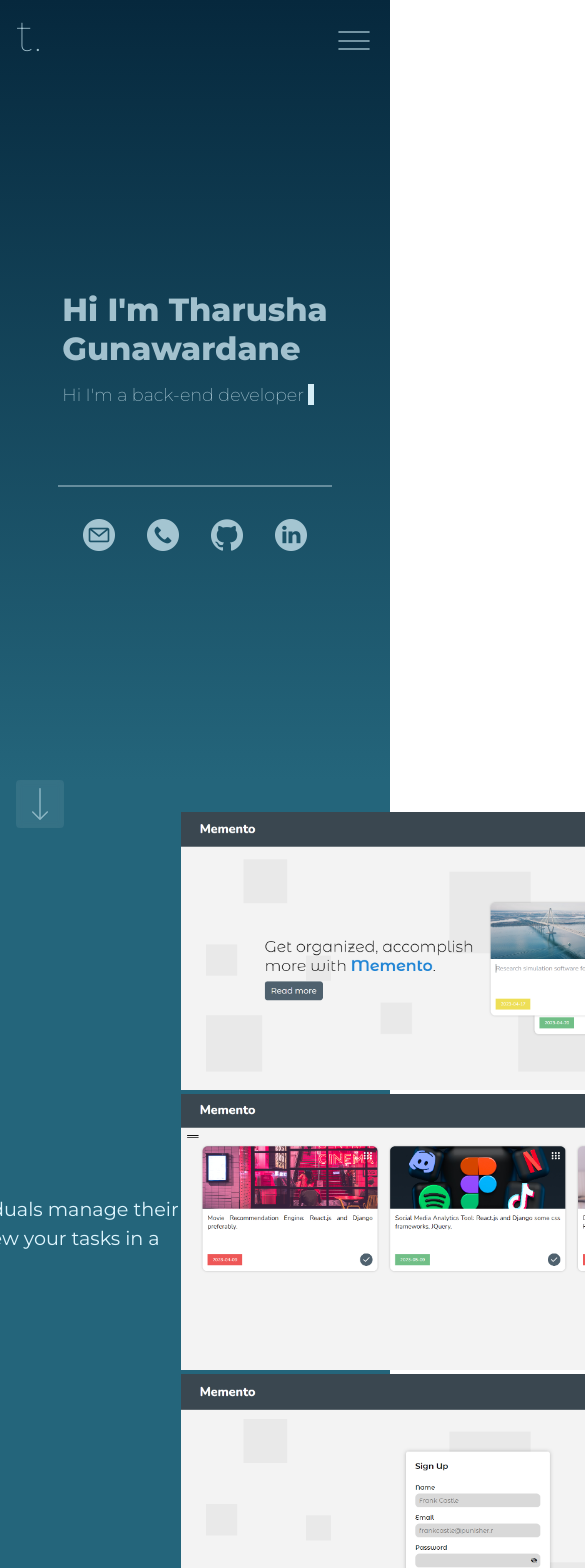
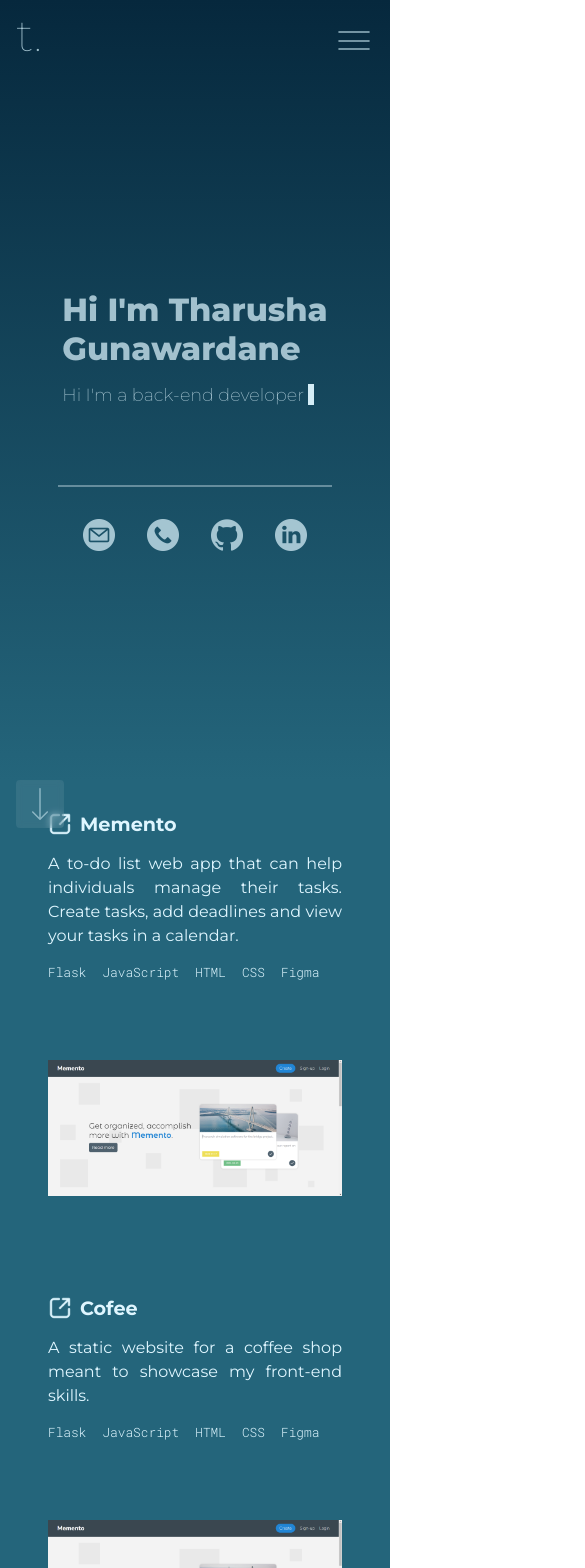
Before and after one commit to Tharushag/portfolio-3, a React (Create React App) app: page / in a window 390 px wide. Shown: the top 1568 px of the page, 585 px wide, since content can reach past the window. Built offline with nearby package versions, Linux system fonts and the light colour scheme.

Commit message:
complete projects animation

```diff
--- a/public/index.html
+++ b/public/index.html
@@ -7,7 +7,7 @@
 
     <title>Tharusha Gunawardane | Full-stack web developer</title>
 
-    <link rel="shortcut icon" href="%PUBLIC_URL%/logo.ico" type="image/x-icon">
+    <link rel="shortcut icon" href="%PUBLIC_URL%/favicon.ico" type="image/x-icon">
 
     <!-- Google fonts -->
     <link href="https://fonts.googleapis.com/css2?family=Montserrat:wght@100;200;300;400;600;700;800&family=Roboto+Mono:wght@300&display=swap" rel="stylesheet">
--- a/public/style.css
+++ b/public/style.css
@@ -371,6 +371,7 @@ nav li {
   transform: rotate(90deg);
   transition: transform 1s;
   width: 2rem;
+  z-index: 100;
 }
 .arrow:active {
   opacity: 1;
@@ -390,24 +391,45 @@ nav li {
   color: #DFF6FF;
 }
 
-.showcase {
+.project {
   align-items: center;
   display: flex;
+  gap: 5rem;
   justify-content: center;
+  padding: 0 5rem;
 }
 
-.showcase-info {
+.project:first-child {
+  flex-direction: row-reverse;
+  margin-bottom: 12rem;
+}
+
+.project:last-child {
+  margin-bottom: 5rem;
+}
+
+.project:first-child .project-description {
+  padding-left: 2rem;
+}
+
+.project:last-child .project-description {
+  padding-right: 2rem;
+}
+
+.project-description {
   display: flex;
   flex-direction: column;
   gap: 1rem;
+  text-align: justify;
 }
 
 .title {
   align-items: center;
   color: #DFF6FF !important;
   display: flex;
-  font-size: 1.5rem;
+  font-size: clamp(1.2rem, 1.6vw, 1.5rem);
   font-weight: 700;
+  width: fit-content;
 }
 
 .title:hover {
@@ -423,25 +445,97 @@ nav li {
   margin-right: .5rem;
 }
 
-.showcase-info p {
-  font-size: 1.2rem;
-  width: 45ch;
+.project-description p {
+  font-size: clamp(1rem, 1.3vw, 1.2rem);
   line-height: 150%;
 }
 
-.showcase-info ul {
+.project-description ul {
   display: flex;
   gap: 1rem;
 }
 
-.showcase-info li {
+.project-description li {
   font-family: "Roboto Mono", monospace;
+  font-size: clamp(.8rem, 1.1vw, 1rem);
 }
 
-.img-container {
+.project-view {
+  position: relative;
   width: min-content;
 }
 
-.img-container img {
-  width: 600px;
+.project-view img {
+  -webkit-box-shadow: 0 0 10px rgba(0, 0, 0, 0);
+  box-shadow: 0 0 10px rgba(0, 0, 0, 0);
+  left: 0;
+  position: absolute;
+  top: 0;
+  transition: left 1s, top 1s, box-shadow 1s, -webkit-box-shadow 1s;
+  width: 40vw;
 }
+
+.project-view img:nth-child(1) {
+  z-index: 20;
+}
+
+.project-view img:nth-child(2) {
+  position: relative;
+  z-index: 10;
+}
+
+.project-view img:nth-child(3) {
+  z-index: 1;
+}
+
+.shadow img {
+  -webkit-box-shadow: 0 0 10px rgba(0, 0, 0, .25);
+  box-shadow: 0 0 10px rgba(0, 0, 0, .25);
+}
+
+.img1 {
+  top: 2rem !important;
+  left: -2rem !important;
+}
+
+.img2 {
+  top: -2rem !important;
+  left: 2rem !important;
+}
+
+@media (max-width: 1000px) {
+  .project {
+    flex-direction: column !important;
+    padding: 0;
+    margin: 0 0 6rem !important;
+  }
+
+  .project-description {
+    width: 45ch;
+    padding: 0 !important;
+  }
+
+  .project-view {
+    width: 60%;
+  }
+
+  .project-view img {
+    width: 100%;
+  }
+}
+
+@media (max-width: 600px) {
+  .project-description {
+    width: auto;
+  }
+
+  .project-view {
+    width: 80%;
+  }
+}
+
+@media (max-width: 500px) {
+  .project-view {
+    width: 100%;
+  }
+}
--- a/src/components/Showcase.jsx
+++ b/src/components/Showcase.jsx
@@ -1,13 +1,32 @@
+import { useState, useEffect } from 'react'
 import share from '../icons/share.png'
 import memento1 from "../images/memento-1.png"
 import memento2 from "../images/memento-2.png"
 import memento3 from "../images/memento-3.png"
 
-function Showcase(props) {
+function Showcase() {
+  const [scrollPosition, setScrollPosition] = useState(0);
+  const handleScroll = () => {
+      const position = window.pageYOffset;
+      setScrollPosition(position);
+    };
+
+  let condition1 = (scrollPosition > 200) && (scrollPosition < 850);
+  let condition2 = (scrollPosition > 670) && (scrollPosition < 1285);
+
+  useEffect(() => {
+      window.addEventListener('scroll', handleScroll, { passive: true });
+
+      return () => {
+          window.removeEventListener('scroll', handleScroll);
+      };
+  }, []);
+
   return (
-    <div className="showcase">
-      <div className="showcase-info">
-        <a href="https://memento-hqc5.onrender.com" target="_blank" rel="noreferrer" className="title"><img src={share} alt="share-icon" /> Memento</a>
+    <>
+      <div className="project">
+        <div className="project-description">
+          <a href="https://memento-hqc5.onrender.com" target="_blank" rel="noreferrer" className="title"><img src={share} className="non-draggable" alt="share-icon" /> Memento</a>
           <p>A to-do list web app that can help individuals manage their tasks. Create tasks, add deadlines and view your tasks in a calendar.</p>
 
           <ul>
@@ -18,12 +37,35 @@ function Showcase(props) {
             <li>Figma</li>
           </ul>
         </div>
-      <div className="img-container">
-        <img src={memento1} />
-        <img src={memento2} />
-        <img src={memento3} />
+
+        <div className={ condition1 ? "shadow project-view": "project-view" }>
+          <img className={ condition1 ? "img1": "" } src={ memento1 } alt="project Memento" loading="lazy" />
+          <img src={ memento2 } alt="project Memento" loading="lazy" />
+          <img className={ condition1 ? "img2" : "" } src={ memento3 } alt="project Memento" loading="lazy" />
         </div>
       </div>
+
+      <div className="project">
+        <div className="project-description">
+          <a href="https://memento-hqc5.onrender.com" target="_blank" rel="noreferrer" className="title"><img src={share} className="non-draggable" alt="share-icon" />Cofee</a>
+          <p>A static website for a coffee shop meant to showcase my front-end skills.</p>
+
+          <ul>
+            <li>Flask</li>
+            <li>JavaScript</li>
+            <li>HTML</li>
+            <li>CSS</li>
+            <li>Figma</li>
+          </ul>
+        </div>
+
+        <div className={ condition2 ? "shadow project-view": "project-view" }>
+          <img className={ condition2 ? "img1": "" } src={ memento1 } alt="project Memento" loading="lazy" />
+          <img src={memento2} alt="project Memento" loading="lazy" />
+          <img className={ condition2 ? "img2" : "" } src={ memento3 } alt="project Memento" loading="lazy" />
+        </div>
+      </div>
+    </>
   );
 }
 
```
Also changed, not shown: 1 other file (tests, documents, lock files or other folders). Lines whose indentation alone changed are shown as unchanged.
